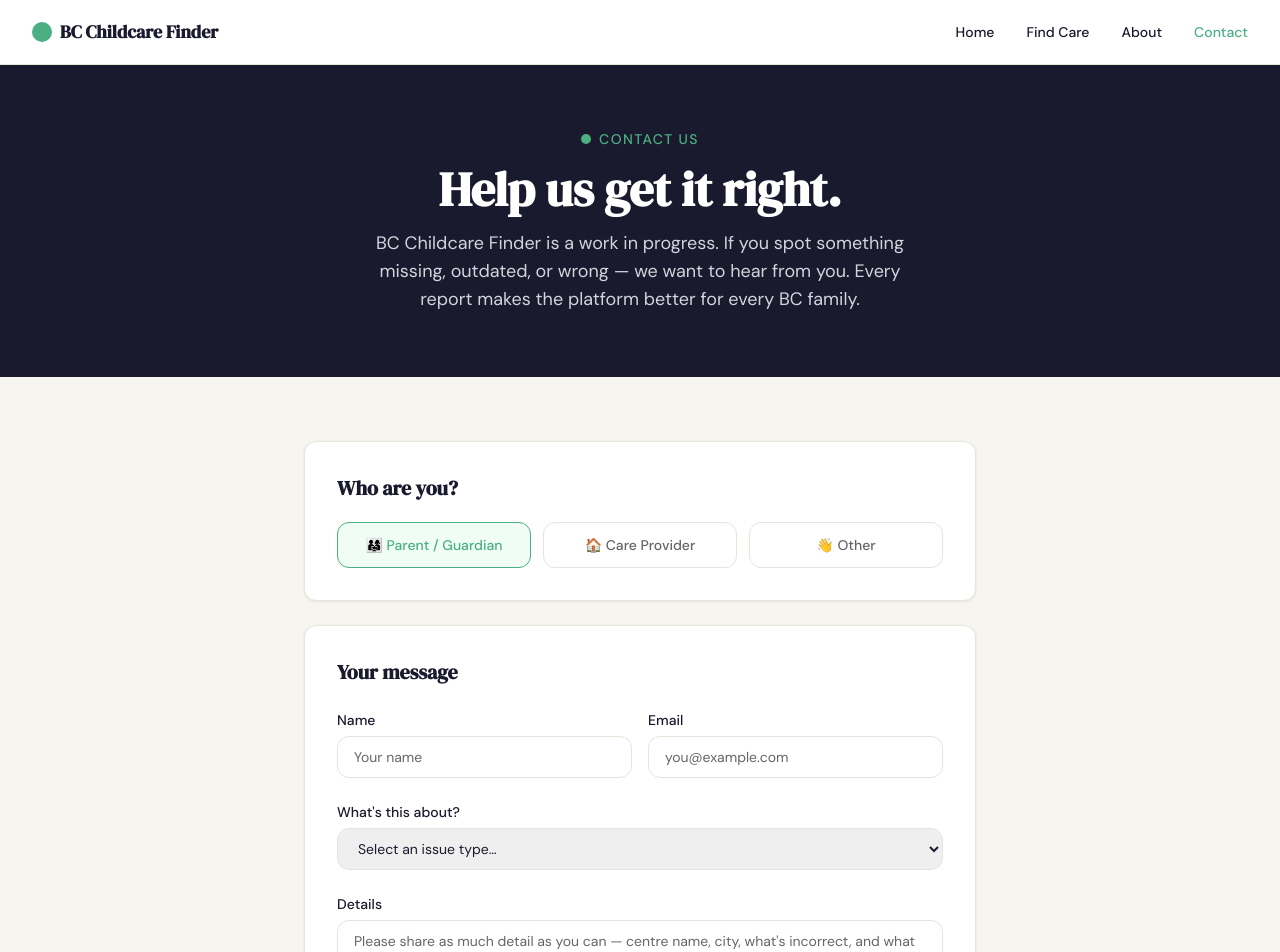
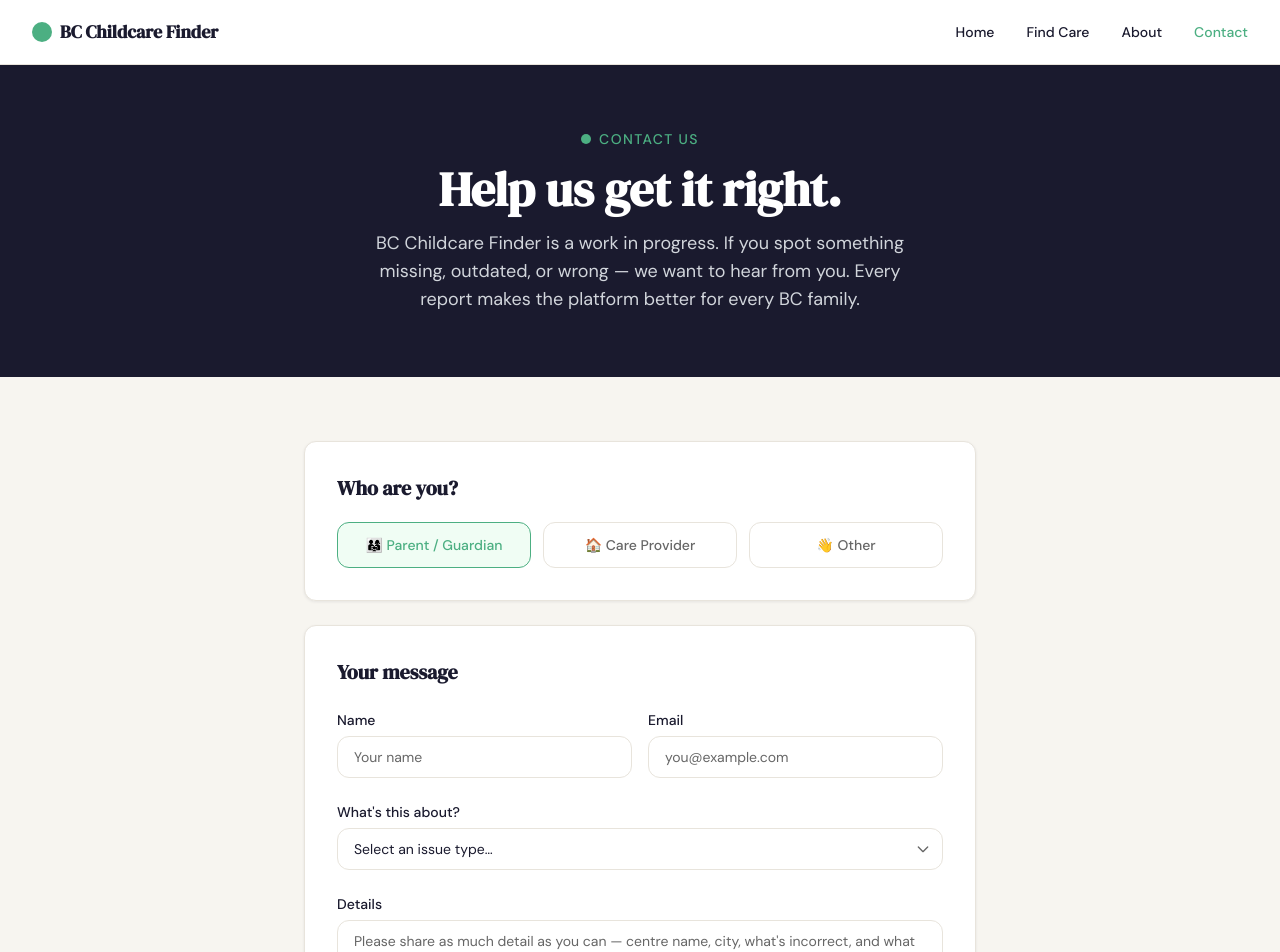
Before and after one commit to amysujunglee/bc-childcare-finder, a Next.js app: page /contact in a window 1280 px wide. Shown: the top 952 px of the page. Built offline with nearby package versions, Linux system fonts and the light colour scheme.

Commit message:
fixing the arrow on the contact us page

```diff
--- a/app/contact/page.tsx
+++ b/app/contact/page.tsx
@@ -155,17 +155,22 @@ export default function ContactPage() {
               <label className="block text-sm font-medium text-primary-dark mb-1.5">
                 What's this about?
               </label>
+              <div className="relative">
                 <select
                   value={issueType}
                   onChange={(e) => setIssueType(e.target.value)}
                   required
-                className="w-full px-4 py-2.5 border border-neutral-border rounded-card text-sm text-primary-dark focus:outline-none focus:ring-2 focus:ring-primary-green"
+                  className="w-full appearance-none pl-4 pr-10 py-2.5 border border-neutral-border rounded-card text-sm text-primary-dark focus:outline-none focus:ring-2 focus:ring-primary-green bg-white"
                 >
                   <option value="" disabled>Select an issue type…</option>
                   {issueTypes.map((type) => (
                     <option key={type} value={type}>{type}</option>
                   ))}
                 </select>
+                <svg className="pointer-events-none absolute right-3 top-1/2 -translate-y-1/2 w-4 h-4 text-neutral-muted" fill="none" stroke="currentColor" viewBox="0 0 24 24">
+                  <path strokeLinecap="round" strokeLinejoin="round" strokeWidth={2} d="M19 9l-7 7-7-7" />
+                </svg>
+              </div>
             </div>
 
             {/* Message */}
```
Lines whose indentation alone changed are shown as unchanged.
